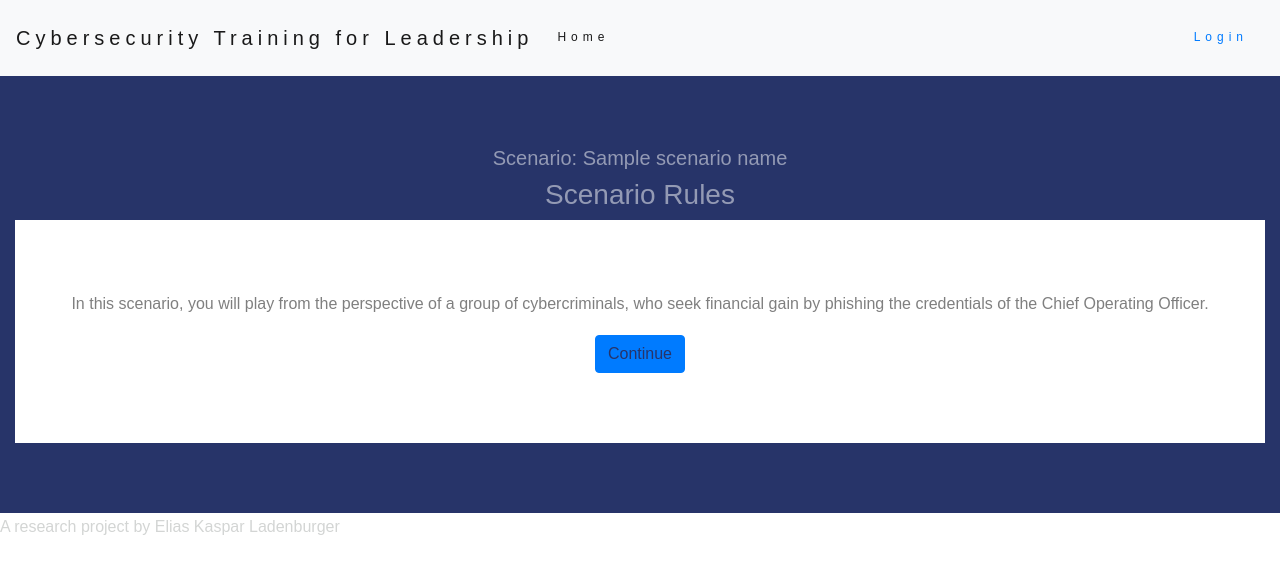
After one commit to Elias-Ladenburger/CSEP, a Flask app: template source/web/templates/game/informative_inject.html in a window 1280 px wide. The commit adds this page. Shown: the top 574 px of the page. Run offline with Flask 2, Linux system fonts and the light colour scheme; the template is opened without the code that fills it: most values are stand-ins (such as "Sample title", 1, 10 or a date in 2020); some libraries are stand-ins or nearby versions; some web fonts are replaced.

Commit message:
Fix flask blueprint, add static pages for informative inject and choice inject, add requirements.txt

```diff
--- a/source/domain/scenario_design/injects.py
+++ b/source/domain/scenario_design/injects.py
@@ -1,5 +1,5 @@
-from domain.scenario.auxiliary import Image
-from domain.scenario.graphs import GraphNode
+from domain.scenario_design.auxiliary import Image
+from domain.scenario_design.graphs import GraphNode
 
 
 class Inject(GraphNode):
--- /dev/null
+++ b/source/requirements.txt
@@ -0,0 +1,6 @@
+click==7.1.2
+Flask==1.1.2
+itsdangerous==1.1.0
+Jinja2==2.11.3
+MarkupSafe==1.1.1
+Werkzeug==1.0.1
--- a/source/web/app.py
+++ b/source/web/app.py
@@ -1,8 +1,8 @@
 from flask import Flask, render_template
+from game_blueprint import game_gp
 
-
-app = Flask(__name__)
-
+app = Flask(__name__, static_folder="static")
+app.register_blueprint(game_gp)
 
 @app.route("/")
 def index():
--- a/source/web/templates/base.html
+++ b/source/web/templates/base.html
@@ -7,20 +7,20 @@
     <meta name="author" content="Elias Kaspar Ladenburger">
 
     <!-- Title and Favicon -->
-    <title>Leadership Security Training</title>
+    <title>Cybersecurity Training fo</title>
     <link rel="shortcut icon" type="image/jpg" href="../static/assets/cyberresearch.jpg"/>
 
     <!-- Styling -->
-    <link rel="stylesheet" href="../static/css/bootstrap4.6.0.min.css">
-    <link rel="stylesheet" href="../static/css/googlefonts_Montserrat.css">
-    <link rel="stylesheet" href="../static/css/custom.css">
+    <link rel="stylesheet" href="{{url_for('static', filename='css/bootstrap4.6.0.min.css')}}">
+    <link rel="stylesheet" href="{{url_for('static', filename='css/googlefonts_Montserrat.css')}}">
+    <link rel="stylesheet" href="{{url_for('static', filename='css/custom.css')}}">
 
 </head>
 <body>
 
 <!-- Navbar -->
 <nav class="navbar navbar-expand-lg navbar-light bg-light">
-  <a class="navbar-brand" href="#">Leadership Security Training</a>
+  <a class="navbar-brand" href="#">Cybersecurity Training for Leadership</a>
   <button class="navbar-toggler" type="button" data-toggle="collapse"
           data-target="#navbarSupportedContent" aria-controls="navbarSupportedContent" aria-expanded="false" aria-label="Toggle navigation">
     <span class="navbar-toggler-icon"></span>
--- /dev/null
+++ b/source/web/templates/game/base_game.html
@@ -0,0 +1,11 @@
+{% extends 'base.html' %}
+{% block content %}
+
+<div class="container-fluid bg-2 text-center text-white-50">
+    <h5>Scenario: {{scenario_name}}</h5>
+    <div></div>
+    {% block inject %}
+    {% endblock %}
+</div>
+
+{% endblock %}
--- /dev/null
+++ b/source/web/templates/game/informative_inject.html
@@ -0,0 +1,15 @@
+{% extends 'base_game.html' %}
+{% block inject %}
+
+ <!-- Primary Page Layout
+  –––––––––––––––––––––––––––––––––––––––––––––––––– -->
+
+<h3>Scenario Rules</h3>
+<div class="container-fluid bg-white text-black-50">
+    <p>In this scenario, you will play from the perspective of a group of cybercriminals,
+        who seek financial gain by phishing the credentials of the Chief Operating Officer.</p>
+    <a href="{{url_for('games.games_page', game_id=1, inject_id=3)}}" class="btn btn-primary">Continue</a>
+</div>
+
+
+{% endblock %}
```
Also changed, not shown: source/web/game_blueprint.py (added, +12 -0 lines), source/web/templates/game/choice_inject.html (added, +17 -0 lines), source/web/templates/game/game_end.html (added, +15 -0 lines).
